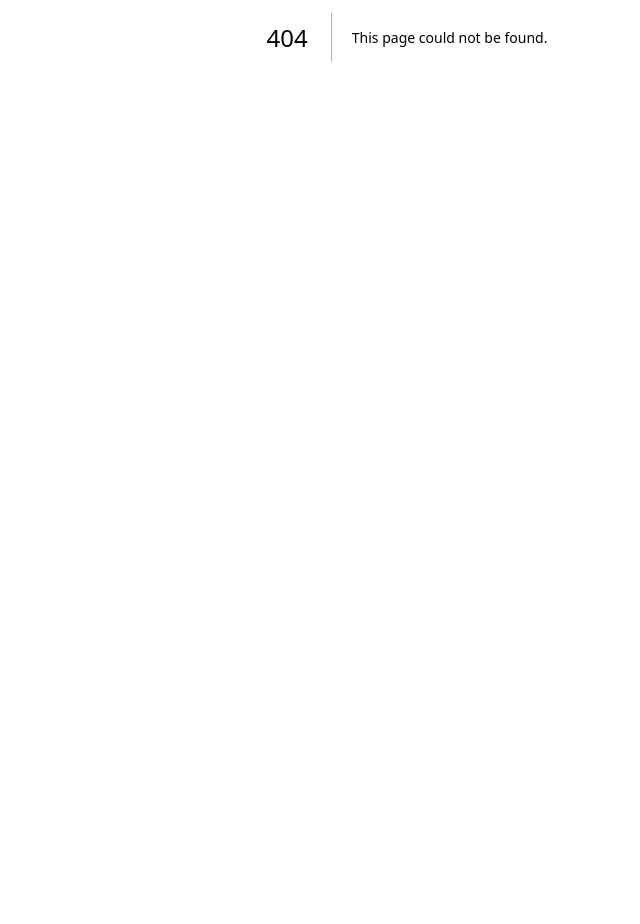
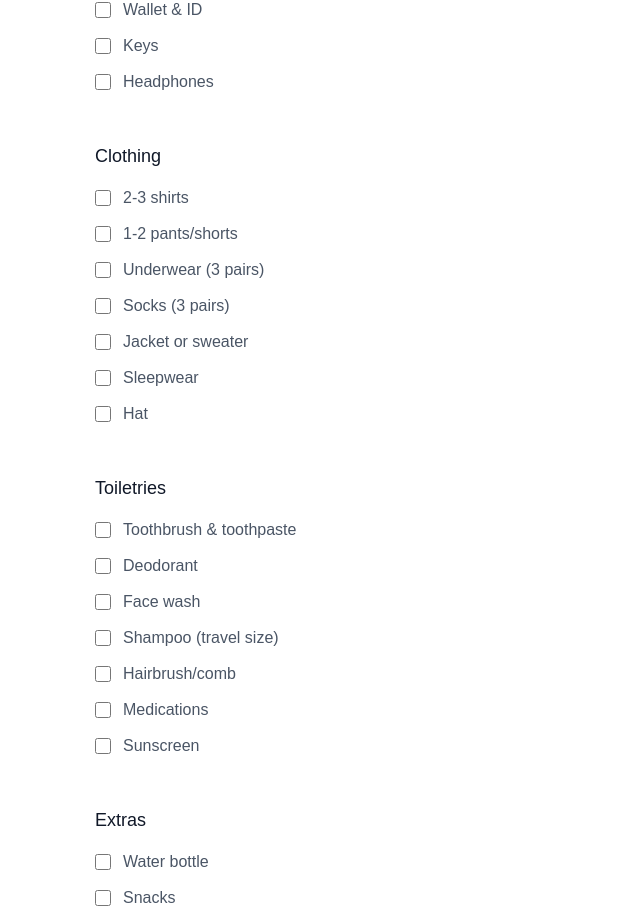
Before and after one commit to jane-does-coding/Checklists, a Next.js app: page /checklists/trip-short in a window 1280 px wide. Before the commit this address had no page. Shown: the part 363-1287 px from the top of the page, without its empty margins (233-873 px from the left). Before the commit the page ends 800 px from the top, so only its background shows below. Built offline with nearby package versions, Linux system fonts and the light colour scheme.

Commit message:
trip short fixed

```diff
--- /dev/null
+++ b/app/(pages)/checklists/trip-short/page.tsx
@@ -0,0 +1,36 @@
+import ChecklistPages from "@/app/components/ChecklistPage";
+import Link from "next/link";
+
+const categories = {
+	Essentials: ["Phone & charger", "Wallet & ID", "Keys", "Headphones"],
+	Clothing: [
+		"2-3 shirts",
+		"1-2 pants/shorts",
+		"Underwear (3 pairs)",
+		"Socks (3 pairs)",
+		"Jacket or sweater",
+		"Sleepwear",
+		"Hat",
+	],
+	Toiletries: [
+		"Toothbrush & toothpaste",
+		"Deodorant",
+		"Face wash",
+		"Shampoo (travel size)",
+		"Hairbrush/comb",
+		"Medications",
+		"Sunscreen",
+	],
+	Extras: [
+		"Water bottle",
+		"Snacks",
+		"Book or Kindle",
+		"Portable charger",
+		"Umbrella",
+		"Tissues/wipes",
+	],
+};
+
+export default function TripShortPage() {
+	return <ChecklistPages title="1–3 Day Trip" categories={categories} />;
+}
```
